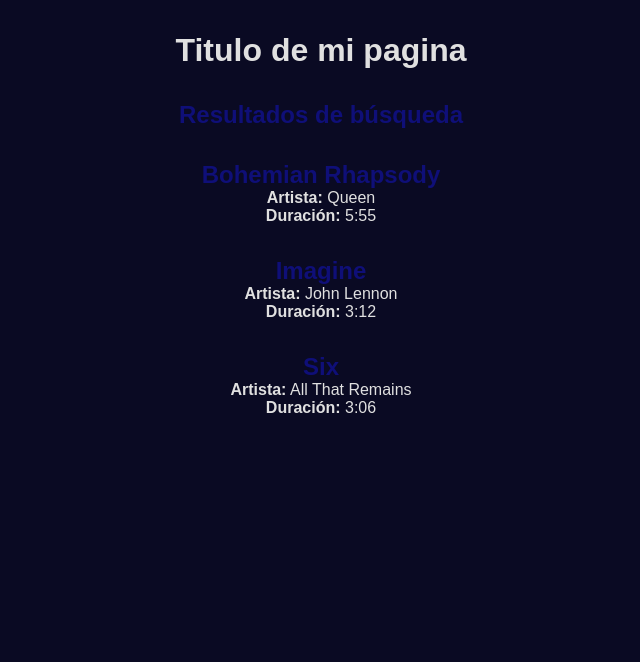
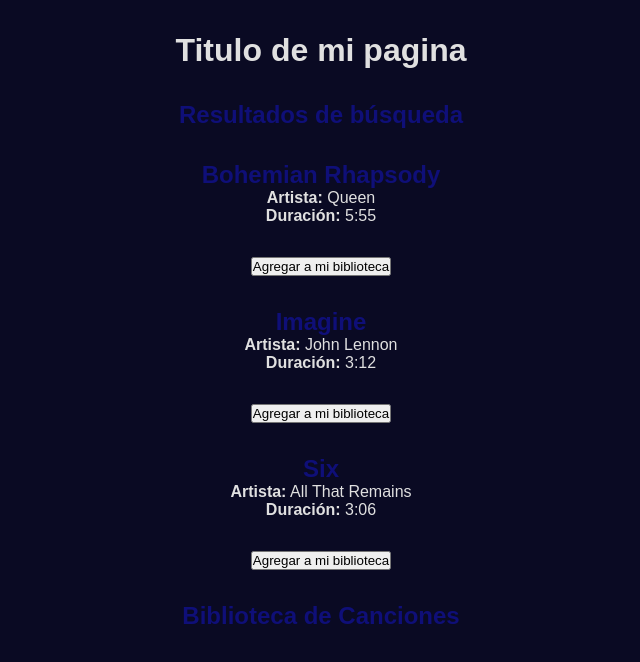
Before and after one commit to ArfaxadRuiz/react-music-app, a React (Create React App) app: page / in a window 1280 px wide. Shown: the top 662 px of the page, without its empty margins (319-959 px from the left). Built offline with nearby package versions, Linux system fonts and the light colour scheme.

Commit message:
se crea boton para poder agregar canciones a la biblioteca

```diff
--- a/src/App.js
+++ b/src/App.js
@@ -1,6 +1,7 @@
-import React, { useEffect } from 'react';
+import React, { useState, useEffect } from 'react';
 import Header from "./components/Header";
 import SearchResults from "./components/SearchResults";
+import Library from './components/Library';
 import './App.css';
 
 function App() {
@@ -9,16 +10,30 @@
     console.log('La aplicación se ha cargado correctamente.');
   }, []);
 
-  const canciones = [
+  const [resultadosBusqueda, setResultadosBusqueda] = useState([
     { titulo: "Bohemian Rhapsody", artista: "Queen", duracion: "5:55" },
     { titulo: "Imagine", artista: "John Lennon", duracion: "3:12" },
     { titulo: "Six", artista: "All That Remains", duracion: "3:06" }
-  ];
+  ]);
+
+  const [biblioteca, setBiblioteca] = useState([]);
+
+  const agregarAColeccion = (cancion) => {
+    const yaExiste = biblioteca.some(
+      (cancionGuardada) =>
+        cancionGuardada.titulo === cancion.titulo &&
+        cancionGuardada.artista === cancion.artista
+    );
+    if (!yaExiste) {
+      setBiblioteca([...biblioteca, cancion]);
+    }
+  };
 
   return (
     <div className="App">
       <Header />
-      <SearchResults canciones={canciones} />
+      <SearchResults canciones={resultadosBusqueda} onAgregar={agregarAColeccion} />
+      <Library canciones={biblioteca} />
     </div>
   );
 }
--- a/src/components/SearchResults.js
+++ b/src/components/SearchResults.js
@@ -1,17 +1,19 @@
 import React from "react";
 import Song from "./Song";
 
-function SearchResults({ canciones }) {
+function SearchResults({ canciones, onAgregar }) {
     return (
       <section>
         <h2>Resultados de búsqueda</h2>
         {canciones.map((cancion, index) => (
+        <div key={index}>
           <Song
-              key={index}
             titulo={cancion.titulo}
             artista={cancion.artista}
             duracion={cancion.duracion}
           />
+          <button onClick={() => onAgregar(cancion)}>Agregar a mi biblioteca</button>
+        </div>
       ))}
       </section>
     );
```
Lines whose indentation alone changed are shown as unchanged.
